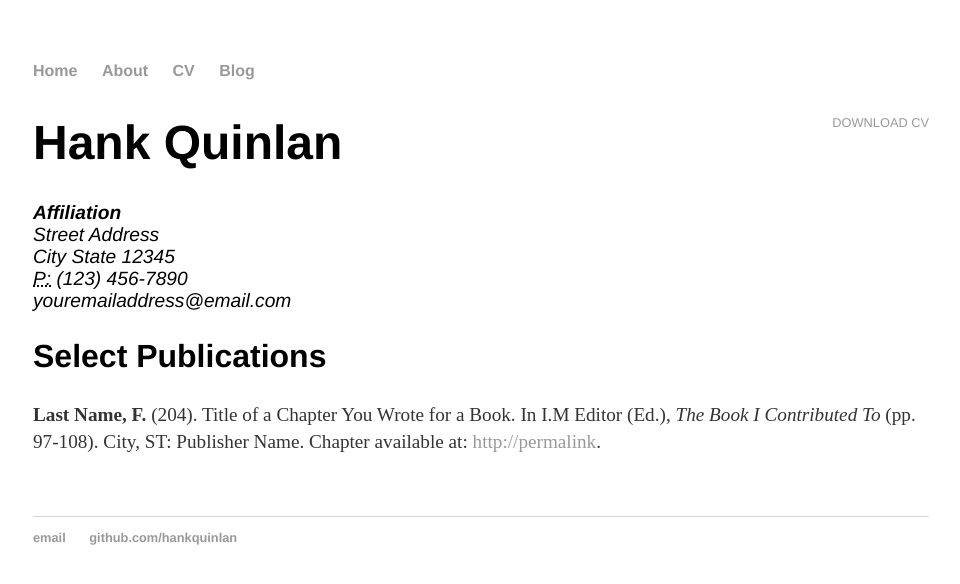
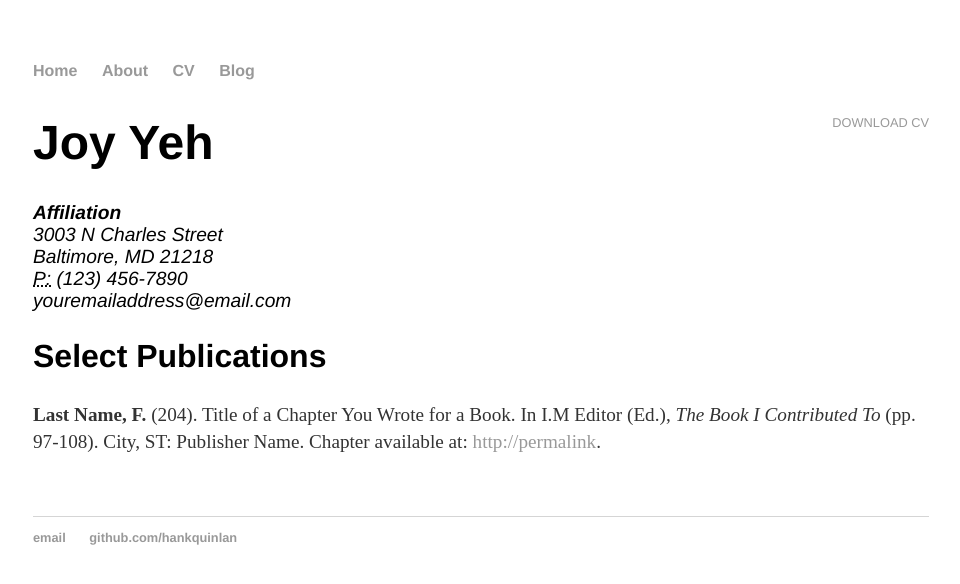
Before and after one commit to JoyYeh2002/JoyYeh2002.github.old, a Jekyll site: the page built from cv/index.html, in a window 1280 px wide. Shown: the top 584 px of the page, without its empty margins (159-1119 px from the left). Built offline with Jekyll 4.4.1, drawn with Linux system fonts in a browser that asks for light colours.

Commit message:
Update index.html

```diff
--- a/cv/index.html
+++ b/cv/index.html
@@ -1,15 +1,15 @@
 ---
 layout: default
-title: CV of Your Name
+title: CV of Joy Yeh
 ---
 
 	<div class="cv">
 		<a href="#" class="download" title="Download CV as PDF">Download CV</a>
-					<h1>Hank Quinlan</h1>
+					<h1>Joy Yeh</h1>
 					<address>
 					<strong>Affiliation</strong><br>
-					Street Address<br>
-					City State 12345<br>
+					3003 N Charles Street<br>
+					Baltimore, MD 21218<br>
 					<abbr title="phone">P:</abbr> (123) 456-7890<br>
 					<span class="obfuscate">youremailaddress@email.com</span>
 					</address>
```
